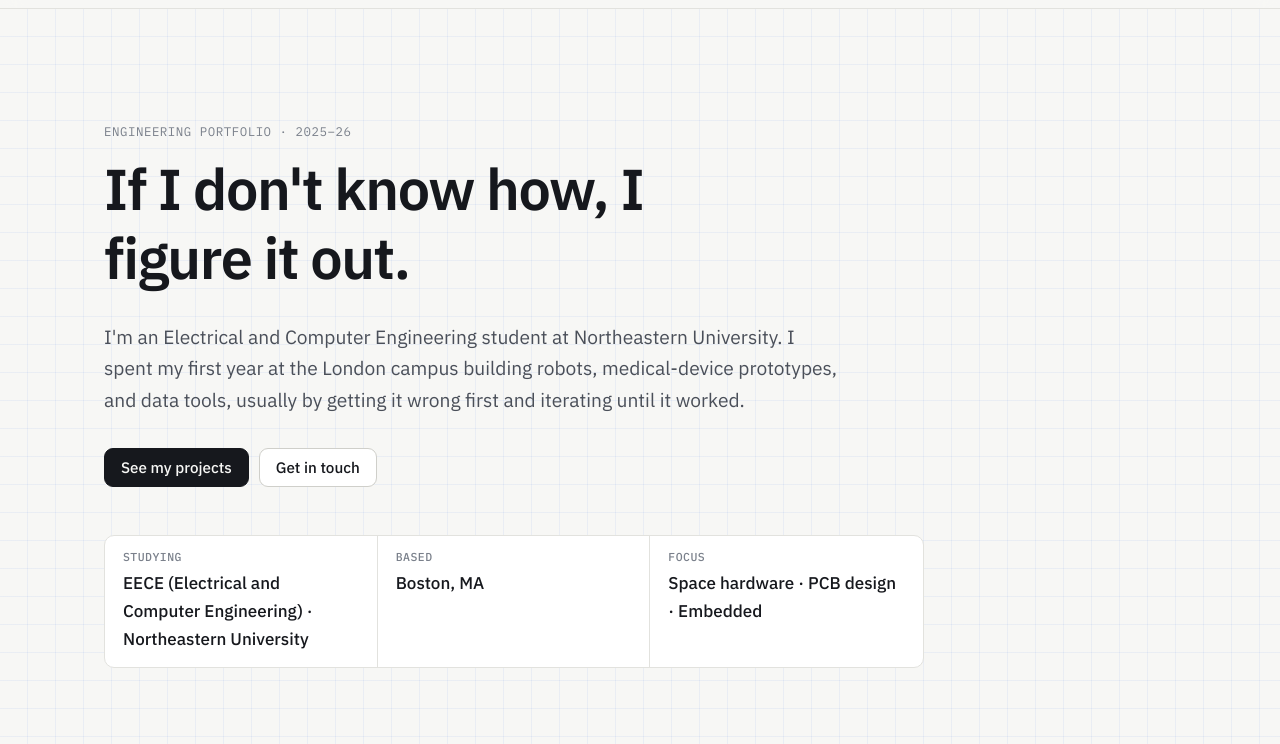
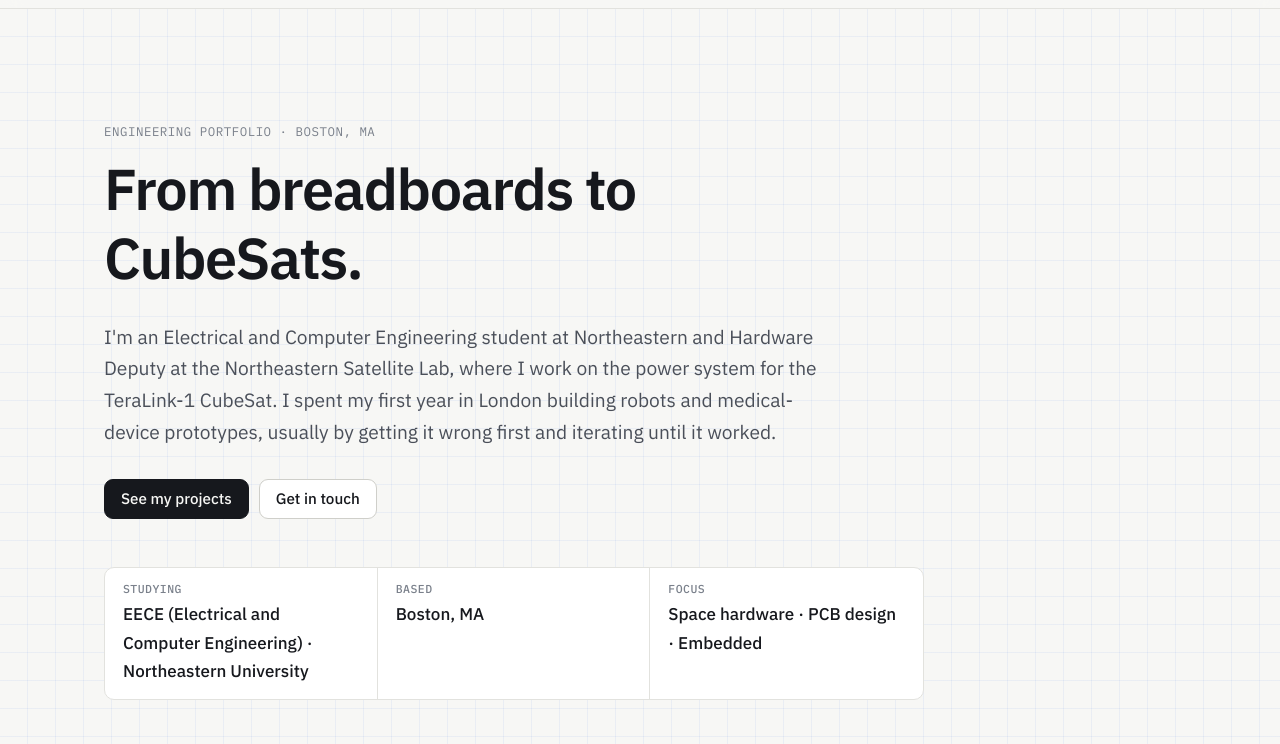
Before and after one commit to N-o-va/Personal, a plain HTML site: page index.html in a window 1280 px wide. Shown: the part 56-800 px from the top of the page. Drawn offline with Linux system fonts and the light colour scheme.

Commit message:
Change homepage headline to "From breadboards to CubeSats."
Update the eyebrow to Boston and rewrite the intro to lead with the
Northeastern Satellite Lab and TeraLink-1 power-system work.

Co-Authored-By: Claude Opus 5.5 <noreply@anthropic.com>

```diff
--- a/index.html
+++ b/index.html
@@ -49,9 +49,9 @@
     <!-- Hero -->
     <section class="hero">
       <div class="container">
-        <p class="eyebrow">Engineering portfolio · 2025–26</p>
-        <h1>If I don't know how, I figure it out.</h1>
-        <p class="lede">I'm an Electrical and Computer Engineering student at Northeastern University. I spent my first year at the London campus building robots, medical-device prototypes, and data tools, usually by getting it wrong first and iterating until it worked.</p>
+        <p class="eyebrow">Engineering portfolio · Boston, MA</p>
+        <h1>From breadboards to CubeSats.</h1>
+        <p class="lede">I'm an Electrical and Computer Engineering student at Northeastern and Hardware Deputy at the Northeastern Satellite Lab, where I work on the power system for the TeraLink-1 CubeSat. I spent my first year in London building robots and medical-device prototypes, usually by getting it wrong first and iterating until it worked.</p>
         <div class="hero-actions">
           <a class="btn btn-primary" href="#work">See my projects</a>
           <a class="btn" href="#contact">Get in touch</a>
```
